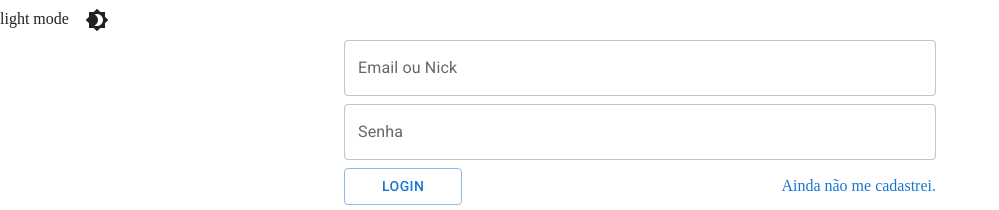
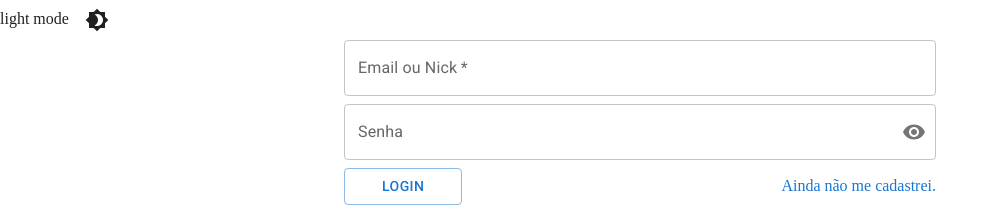
Before and after one commit to Notye1K/share-it, a React (Create React App) app: page /login in a window 1280 px wide. Shown: the top 210 px of the page, without its empty margins (0-999 px from the left). Built offline with nearby package versions, Linux system fonts and the light colour scheme.

Commit message:
feat: add alertContext and loadingContext

```diff
--- a/package.json
+++ b/package.json
@@ -10,6 +10,7 @@
     "@testing-library/jest-dom": "^5.16.4",
     "@testing-library/react": "^13.2.0",
     "@testing-library/user-event": "^13.5.0",
+    "axios": "^0.27.2",
     "react": "^18.1.0",
     "react-dom": "^18.1.0",
     "react-router-dom": "^6.3.0",
--- a/src/App.js
+++ b/src/App.js
@@ -4,10 +4,16 @@ import ToggleColorMode from './Contexts/Theme'
 import Login from './Pages/Login'
 import Publications from './Pages/Publications'
 import Register from './Pages/Register'
+import { AlertProvider } from './Contexts/AlertContext'
+import SnackbarAlert from './Components/Alert'
+import { LoadingProvider } from './Contexts/LoadingContext'
+import Loading from './Components/Loading'
 
 export default function App() {
     return (
         <ToggleColorMode>
+            <AlertProvider>
+                <LoadingProvider>
                     <BrowserRouter>
                         <Routes>
                             <Route path="/register" element={<Register />} />
@@ -15,6 +21,10 @@ export default function App() {
                             <Route path="/" element={<Publications />} />
                         </Routes>
                     </BrowserRouter>
+                    <Loading />
+                    <SnackbarAlert />
+                </LoadingProvider>
+            </AlertProvider>
         </ToggleColorMode>
     )
 }
--- /dev/null
+++ b/src/Components/Alert/index.js
@@ -0,0 +1,31 @@
+import { forwardRef, useContext } from 'react'
+import Stack from '@mui/material/Stack'
+import Snackbar from '@mui/material/Snackbar'
+import MuiAlert from '@mui/material/Alert'
+import AlertContext from '../../Contexts/AlertContext'
+
+const Alert = forwardRef(function Alert(props, ref) {
+    return <MuiAlert elevation={6} ref={ref} variant="filled" {...props} />
+})
+
+export default function SnackbarAlert() {
+    const { open, handleClose, message } = useContext(AlertContext)
+
+    // const handleClick = () => {
+    //     setOpen(true)
+    // }
+
+    return (
+        <Stack spacing={2} sx={{ width: '100%' }}>
+            <Snackbar open={open} autoHideDuration={6000} onClose={handleClose}>
+                <Alert
+                    onClose={handleClose}
+                    severity="error"
+                    sx={{ width: '100%' }}
+                >
+                    {message}
+                </Alert>
+            </Snackbar>
+        </Stack>
+    )
+}
--- /dev/null
+++ b/src/Components/Loading/index.js
@@ -0,0 +1,23 @@
+import Backdrop from '@mui/material/Backdrop'
+import CircularProgress from '@mui/material/CircularProgress'
+import { useContext } from 'react'
+
+import LoadingContext from '../../Contexts/LoadingContext'
+
+export default function Loading() {
+    const { openLoading } = useContext(LoadingContext)
+
+    return (
+        <div>
+            <Backdrop
+                sx={{
+                    color: '#fff',
+                    zIndex: (theme) => theme.zIndex.drawer + 1,
+                }}
+                open={openLoading}
+            >
+                <CircularProgress color="inherit" />
+            </Backdrop>
+        </div>
+    )
+}
--- /dev/null
+++ b/src/Contexts/AlertContext/index.js
@@ -0,0 +1,32 @@
+import { createContext, useState } from 'react'
+
+const AlertContext = createContext()
+
+export function AlertProvider({ children }) {
+    const [open, setOpen] = useState(false)
+    const [message, setMessage] = useState('')
+
+    const handleClose = (event, reason) => {
+        if (reason === 'clickaway') {
+            return
+        }
+
+        setOpen(false)
+    }
+
+    return (
+        <AlertContext.Provider
+            value={{
+                open,
+                setOpen,
+                setMessage,
+                message,
+                handleClose,
+            }}
+        >
+            {children}
+        </AlertContext.Provider>
+    )
+}
+
+export default AlertContext
--- /dev/null
+++ b/src/Contexts/LoadingContext/index.js
@@ -0,0 +1,27 @@
+import { createContext, useState } from 'react'
+
+const LoadingContext = createContext()
+
+export function LoadingProvider({ children }) {
+    const [openLoading, setOpenLoading] = useState(false)
+    const stopLoading = () => {
+        setOpenLoading(false)
+    }
+    const startLoading = () => {
+        setOpenLoading(true)
+    }
+
+    return (
+        <LoadingContext.Provider
+            value={{
+                openLoading,
+                stopLoading,
+                startLoading,
+            }}
+        >
+            {children}
+        </LoadingContext.Provider>
+    )
+}
+
+export default LoadingContext
--- a/src/Contexts/Theme/index.js
+++ b/src/Contexts/Theme/index.js
@@ -7,7 +7,11 @@ export const ColorModeContext = React.createContext({
 })
 
 export default function ToggleColorMode({ children }) {
-    const [mode, setMode] = React.useState('light')
+    const savedTheme = localStorage.getItem('theme') || 'light'
+    const [mode, setMode] = React.useState(savedTheme)
+    React.useEffect(() => {
+        localStorage.setItem('theme', mode)
+    }, [mode])
     const colorMode = React.useMemo(
         () => ({
             toggleColorMode: () => {
--- a/src/Pages/Login/index.js
+++ b/src/Pages/Login/index.js
@@ -1,10 +1,77 @@
-import { Button, Container, Link } from '@mui/material'
+import {
+    Button,
+    Container,
+    FormControl,
+    IconButton,
+    InputAdornment,
+    InputLabel,
+    Link,
+    OutlinedInput,
+} from '@mui/material'
 import Box from '@mui/material/Box'
 import TextField from '@mui/material/TextField'
-import { Link as RouterLink } from 'react-router-dom'
+import { Link as RouterLink, useNavigate } from 'react-router-dom'
 import ToggleTheme from '../../Components/ToggleTheme'
+import { useContext, useState } from 'react'
+import { Visibility, VisibilityOff } from '@mui/icons-material'
+import { login } from '../../services/userService'
+import AlertContext from '../../Contexts/AlertContext'
+import LoadingContext from '../../Contexts/LoadingContext'
 
 export default function Login() {
+    const [values, setValues] = useState({
+        emailOrNick: '',
+        password: '',
+        showPassword: false,
+    })
+
+    const { setOpen, setMessage } = useContext(AlertContext)
+    const { stopLoading, startLoading } = useContext(LoadingContext)
+
+    const navigate = useNavigate()
+
+    const handleClickShowPassword = () => {
+        setValues({
+            ...values,
+            showPassword: !values.showPassword,
+        })
+    }
+
+    const handleChange = (prop) => (event) => {
+        setValues({ ...values, [prop]: event.target.value })
+    }
+
+    const handleMouseDownPassword = (event) => {
+        event.preventDefault()
+    }
+
+    function handleSubmit(event) {
+        event.preventDefault()
+        startLoading()
+        const body = {}
+        if (values.emailOrNick.search(/^(?=.*@)(?=.*.com).*$/) !== -1) {
+            body.email = values.emailOrNick
+        } else {
+            body.nick = values.emailOrNick
+        }
+        body.password = values.password
+        login(body)
+            .then((response) => {
+                localStorage.setItem('token', response.data)
+                navigate('/')
+            })
+            .catch((err) => {
+                if (err.response.status === 500) {
+                    setMessage('Houve um problema tente novamente mais tarde')
+                    setOpen(true)
+                } else {
+                    setMessage(err.response.data)
+                    setOpen(true)
+                }
+            })
+            .finally(stopLoading)
+    }
+
     return (
         <Box>
             <ToggleTheme />
@@ -16,18 +83,46 @@ export default function Login() {
                     width: '50%',
                     gap: '0.5em',
                 }}
+                onSubmit={handleSubmit}
             >
                 <TextField
                     id="outlined-basic"
                     label="Email ou Nick"
                     variant="outlined"
+                    value={values.emailOrNick}
+                    onChange={handleChange('emailOrNick')}
+                    required
                 />
 
-                <TextField
-                    id="outlined-basic"
-                    label="Senha"
-                    variant="outlined"
-                />
+                <FormControl variant="outlined">
+                    <InputLabel htmlFor="outlined-adornment-password">
+                        Senha
+                    </InputLabel>
+                    <OutlinedInput
+                        id="outlined-adornment-password"
+                        type={values.showPassword ? 'text' : 'password'}
+                        value={values.password}
+                        required
+                        onChange={handleChange('password')}
+                        endAdornment={
+                            <InputAdornment position="end">
+                                <IconButton
+                                    aria-label="toggle password visibility"
+                                    onClick={handleClickShowPassword}
+                                    onMouseDown={handleMouseDownPassword}
+                                    edge="end"
+                                >
+                                    {values.showPassword ? (
+                                        <VisibilityOff />
+                                    ) : (
+                                        <Visibility />
+                                    )}
+                                </IconButton>
+                            </InputAdornment>
+                        }
+                        label="Senha"
+                    />
+                </FormControl>
 
                 <Box
                     sx={{
--- /dev/null
+++ b/src/services/api.js
@@ -0,0 +1 @@
+export const apiUrl = 'http://localhost:5000'
--- /dev/null
+++ b/src/services/userService.js
@@ -0,0 +1,7 @@
+import axios from 'axios'
+
+import { apiUrl } from './api'
+
+export function login(body) {
+    return axios.post(apiUrl + `/login`, body)
+}
```
Also changed, not shown: 1 other file (tests, documents, lock files or other folders). Lines whose indentation alone changed are shown as unchanged.
